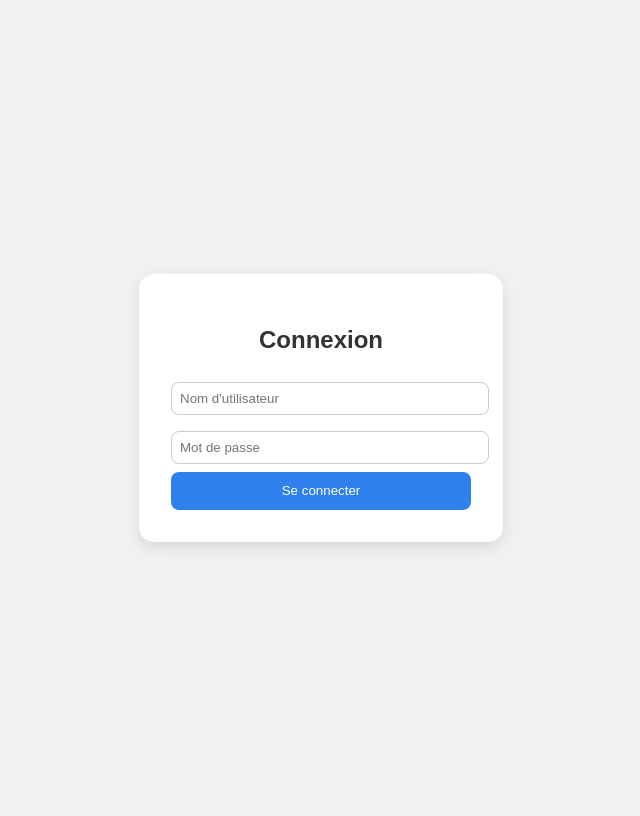
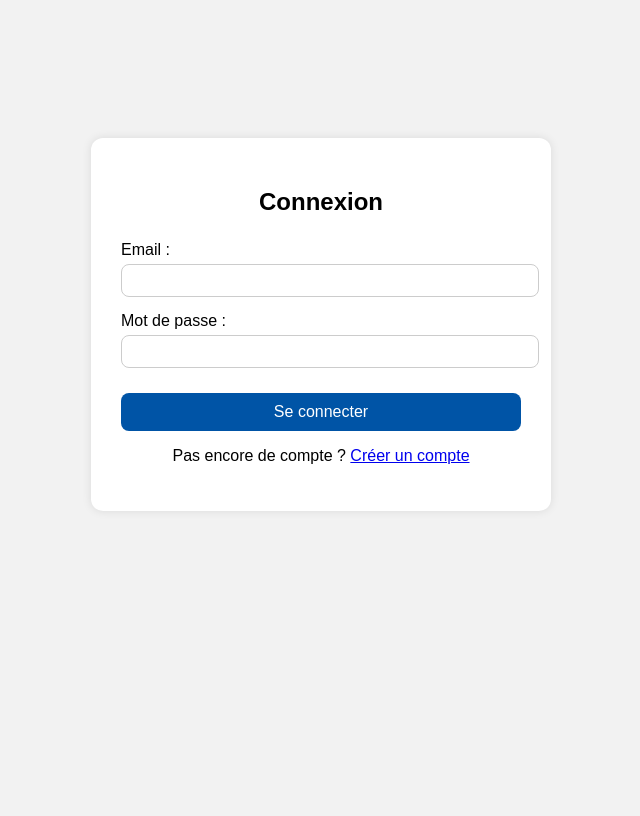
Before and after one commit to maissakrch/gestion-ticket-devops, a Flask app: page /login in a window 1280 px wide. Shown: the whole page, without its empty margins (319-959 px from the left). After the commit the page ends 511 px from the top, so only its background shows below. Run offline with Flask 3, Linux system fonts and the light colour scheme.

Commit message:
Ajout des role admin et utilisateur

```diff
--- a/backend/app.py
+++ b/backend/app.py
@@ -2,6 +2,7 @@ from flask import Flask, jsonify, request, render_template, redirect, session
 from flask_sqlalchemy import SQLAlchemy
 from datetime import datetime
 from functools import wraps
+from flask_login import LoginManager, login_user, login_required, logout_user, current_user
 
 app = Flask(__name__)
 app.secret_key = 'supersecretkey'  # Clé secrète pour les sessions
@@ -11,6 +12,31 @@ app.config['SQLALCHEMY_DATABASE_URI'] = 'postgresql://postgres:postgres@db:5432/
 app.config['SQLALCHEMY_TRACK_MODIFICATIONS'] = False
 
 db = SQLAlchemy(app)
+
+# 🔐 Gestion de session avec Flask-Login
+login_manager = LoginManager()
+login_manager.init_app(app)
+login_manager.login_view = 'login'  # redirige vers /login si l’utilisateur n’est pas connecté
+
+from werkzeug.security import generate_password_hash, check_password_hash
+from flask_login import UserMixin
+
+class Utilisateur(db.Model, UserMixin):
+    id = db.Column(db.Integer, primary_key=True)
+    nom = db.Column(db.String(100), nullable=False)
+    email = db.Column(db.String(100), unique=True, nullable=False)
+    mot_de_passe = db.Column(db.String(200), nullable=False)
+    role = db.Column(db.String(10), nullable=False)  # 'admin' ou 'user'
+
+    def set_password(self, mot_de_passe_clair):
+        self.mot_de_passe = generate_password_hash(mot_de_passe_clair)
+
+    def check_password(self, mot_de_passe_clair):
+        return check_password_hash(self.mot_de_passe, mot_de_passe_clair)
+
+@login_manager.user_loader
+def load_user(user_id):
+    return Utilisateur.query.get(int(user_id))
 
 # 🎫 Modèle Ticket
 class Ticket(db.Model):
@@ -34,15 +60,6 @@ class Ticket(db.Model):
             "id_employe": self.id_employe,
             "id_technicien": self.id_technicien
         }
-
-# 🔐 Décorateur pour protéger les pages
-def login_required(f):
-    @wraps(f)
-    def decorated_function(*args, **kwargs):
-        if not session.get('logged_in'):
-            return redirect('/login')
-        return f(*args, **kwargs)
-    return decorated_function
 
 # 🏠 Route d'accueil simple
 @app.route('/')
@@ -118,22 +135,87 @@ def stats():
 @app.route('/login', methods=['GET', 'POST'])
 def login():
     if request.method == 'POST':
-        username = request.form.get('username')
-        password = request.form.get('password')
+        email = request.form.get('email')
+        mot_de_passe = request.form.get('mot_de_passe')
+        user = Utilisateur.query.filter_by(email=email).first()
 
-        if username == 'admin' and password == 'admin123':
-            session['logged_in'] = True
+        if user and user.check_password(mot_de_passe):
+            login_user(user)
+            print("✅ Connexion réussie")
             return redirect('/dashboard')
-        else:
-            return "Identifiants invalides", 401
 
+        print("❌ Identifiants invalides")
+        return "Identifiants invalides"
     return render_template('login.html')
 
-# 🔐 Déconnexion
 @app.route('/logout')
+@login_required
 def logout():
-    session.pop('logged_in', None)
+    logout_user()
     return redirect('/login')
+
+@app.route('/register', methods=['GET', 'POST'])
+def register():
+    if request.method == 'POST':
+        nom = request.form['nom']
+        email = request.form['email']
+        mot_de_passe = request.form['mot_de_passe']
+        role = request.form['role']
+
+        if Utilisateur.query.filter_by(email=email).first():
+            return "Cet email est déjà utilisé."
+
+        nouvel_utilisateur = Utilisateur(nom=nom, email=email, role=role)
+        nouvel_utilisateur.set_password(mot_de_passe)
+
+        db.session.add(nouvel_utilisateur)
+        db.session.commit()
+        return redirect('/login')
+
+    return render_template('register.html')
+
+@app.route('/admin/users')
+@login_required
+def gestion_utilisateurs():
+    if current_user.role != 'admin':
+        return "Accès refusé", 403
+
+    utilisateurs = Utilisateur.query.all()
+    return render_template('admin_users.html', utilisateurs=utilisateurs)
+
+@app.route('/admin/users/delete/<int:id>', methods=['POST'])
+@login_required
+def supprimer_utilisateur(id):
+    if current_user.role != 'admin':
+        return "Accès refusé", 403
+
+    user = Utilisateur.query.get(id)
+    if user:
+        db.session.delete(user)
+        db.session.commit()
+    return redirect('/admin/users')
+
+@app.route('/admin/users/add', methods=['POST'])
+@login_required
+def ajouter_utilisateur():
+    if current_user.role != 'admin':
+        return "Accès refusé", 403
+
+    nom = request.form['nom']
+    email = request.form['email']
+    mot_de_passe = request.form['mot_de_passe']
+    role = request.form['role']
+
+    if Utilisateur.query.filter_by(email=email).first():
+        return "Email déjà utilisé."
+
+    nouvel_user = Utilisateur(nom=nom, email=email, role=role)
+    nouvel_user.set_password(mot_de_passe)
+    db.session.add(nouvel_user)
+    db.session.commit()
+
+    return redirect('/admin/users')
+
 
 # 🚀 Lancement
 if __name__ == '__main__':
--- a/backend/requirements.txt
+++ b/backend/requirements.txt
@@ -1,3 +1,4 @@
-Flask
-Flask-SQLAlchemy
+flask
+flask_sqlalchemy
 psycopg2-binary
+flask-login
--- a/backend/templates/login.html
+++ b/backend/templates/login.html
@@ -2,62 +2,77 @@
 <html lang="fr">
 <head>
     <meta charset="UTF-8">
-    <title>Connexion</title>
+    <title>Connexion - Gestion Tickets</title>
+    <link rel="stylesheet" href="{{ url_for('static', filename='style.css') }}">
     <style>
         body {
             font-family: Arial, sans-serif;
-            background-color: #f1f1f1;
-            display: flex;
-            justify-content: center;
-            align-items: center;
-            height: 100vh;
+            background-color: #f2f2f2;
         }
-
-        .login-box {
-            background-color: white;
-            padding: 2rem;
-            border-radius: 15px;
-            box-shadow: 0 5px 15px rgba(0,0,0,0.1);
-            width: 300px;
+        .container {
+            max-width: 400px;
+            margin: 100px auto;
+            padding: 30px;
+            background-color: #ffffff;
+            border-radius: 12px;
+            box-shadow: 0 0 10px rgba(0,0,0,0.1);
         }
-
         h2 {
             text-align: center;
-            color: #333;
+            margin-bottom: 25px;
         }
-
-        input[type="text"],
+        label {
+            display: block;
+            margin-top: 15px;
+        }
+        input[type="email"],
         input[type="password"] {
             width: 100%;
-            padding: 0.5rem;
-            margin: 0.5rem 0;
+            padding: 8px;
+            margin-top: 5px;
             border: 1px solid #ccc;
             border-radius: 8px;
         }
-
         button {
+            margin-top: 25px;
             width: 100%;
-            padding: 0.7rem;
-            background-color: #2f80ed;
+            padding: 10px;
+            background-color: #0054a6;
             color: white;
             border: none;
             border-radius: 8px;
             cursor: pointer;
+            font-size: 16px;
         }
-
-        button:hover {
-            background-color: #1b61c1;
+        .error {
+            color: red;
+            margin-top: 10px;
+            text-align: center;
+        }
+        .register-link {
+            margin-top: 15px;
+            text-align: center;
         }
     </style>
 </head>
 <body>
-    <div class="login-box">
+    <div class="container">
         <h2>Connexion</h2>
-        <form action="/login" method="POST">
-            <input type="text" name="username" placeholder="Nom d'utilisateur" required>
-            <input type="password" name="password" placeholder="Mot de passe" required>
+        {% if error %}
+            <p class="error">{{ error }}</p>
+        {% endif %}
+        <form method="POST" action="/login">
+            <label for="email">Email :</label>
+            <input type="email" id="email" name="email" required>
+
+            <label for="mot_de_passe">Mot de passe :</label>
+            <input type="password" id="mot_de_passe" name="mot_de_passe" required>
+
             <button type="submit">Se connecter</button>
         </form>
+        <div class="register-link">
+            <p>Pas encore de compte ? <a href="/register">Créer un compte</a></p>
+        </div>
     </div>
 </body>
 </html>
```
Also changed, not shown: backend/templates/admin_users.html (added, +53 -0 lines), backend/templates/dashboard.html (+22 -97 lines), backend/templates/index.html (+41 -30 lines), backend/templates/layout.html (added, +25 -0 lines), backend/templates/stats.html (+16 -87 lines).
